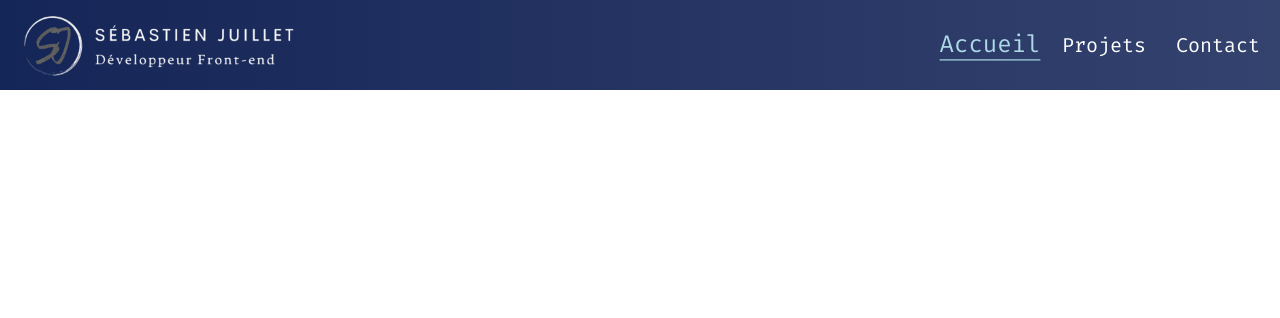
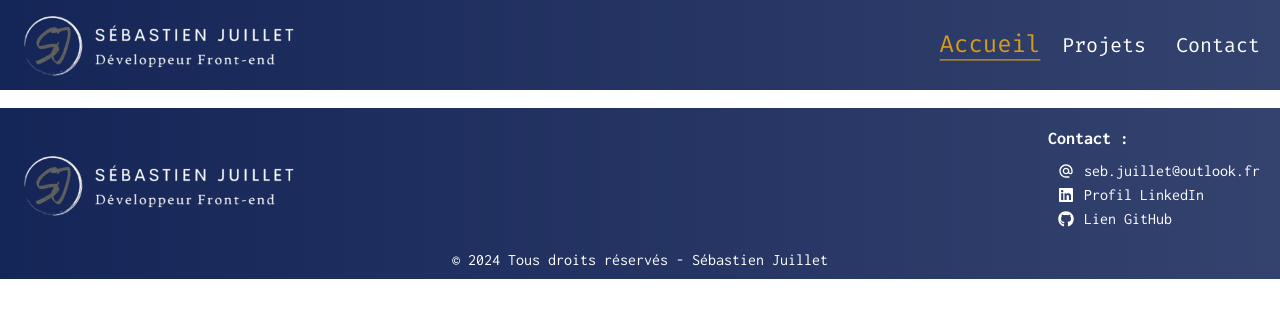
Before and after one commit to Sebi71/portfolio, a React (Vite) app: page / in a window 1280 px wide. Shown: the top 318 px of the page. Built offline with nearby package versions, Linux system fonts and the light colour scheme.

Commit message:
add component footer

```diff
--- a/index.html
+++ b/index.html
@@ -7,7 +7,7 @@
     <meta name="viewport" content="width=device-width, initial-scale=1.0" />
     <link rel="preconnect" href="https://fonts.googleapis.com">
     <link rel="preconnect" href="https://fonts.gstatic.com" crossorigin>
-    <link href="https://fonts.googleapis.com/css2?family=Fira+Code:wght@300..700&display=swap" rel="stylesheet">
+    <!-- <link href="https://fonts.googleapis.com/css2?family=Fira+Code:wght@300..700&display=swap" rel="stylesheet"> -->
   </head>
   <body>
     <div id="root"></div>
--- a/package.json
+++ b/package.json
@@ -12,6 +12,7 @@
   "dependencies": {
     "react": "^18.2.0",
     "react-dom": "^18.2.0",
+    "react-icons": "^5.2.1",
     "react-router-dom": "^6.23.1"
   },
   "devDependencies": {
--- a/src/assets/styles/base/_typography.scss
+++ b/src/assets/styles/base/_typography.scss
@@ -1,4 +1,12 @@
-* {
-    color: #fff;
-    text-decoration: none;
+body {
+    font-family: $font-text;
 }
+
+.links {
+    font-family: $font-navBar;
+}
+
+footer {
+    font-family: $font-footer;
+    font-weight: normal;
+}
--- a/src/assets/styles/base/_variables.scss
+++ b/src/assets/styles/base/_variables.scss
@@ -1,3 +1,8 @@
+@import url('https://fonts.googleapis.com/css2?family=Fira+Code:wght@300..700&family=Inconsolata:wght@200..900&display=swap');
 
 $font-navBar:"Fira Code", monospace;
 $font-text: "montserrat";
+$font-footer: "Inconsolata", monospace;
+
+$color-text: #fff;
+$color-secondary: #d59b1d;
--- a/src/assets/styles/index.scss
+++ b/src/assets/styles/index.scss
@@ -1 +1,6 @@
-@import "base/normalize", "base/typography";
+@import "base/normalize", "base/variables", "base/typography";
+
+* {
+    color: $color-text;
+    text-decoration: none;
+}
--- /dev/null
+++ b/src/components/Footer/index.jsx
@@ -0,0 +1,37 @@
+import logo from "../../assets/images/logo.webp"
+import { MdAlternateEmail } from "react-icons/md";
+import { FaLinkedin } from "react-icons/fa";
+import { FaGithub } from "react-icons/fa";
+import "./index.scss"
+
+export default function Footer() {
+  return (
+    <footer className="footer">
+        <div className="main-container">
+            <div className="container-logo">
+                <img
+                    className="logo"
+                    src={logo}
+                    alt="logo du site de sébastien juillet" />
+            </div>
+            <div>
+                <h3 id="contact">Contact :</h3>
+                <ul className="list-footer">
+                    <li className="link-footer">
+                        <MdAlternateEmail />
+                        <a href="mailto:seb.juillet@outlook.fr">seb.juillet@outlook.fr</a>
+                    </li>
+                    <li className="link-footer">
+                        <FaLinkedin />
+                        <a href="https://www.linkedin.com/in/sébastien-juillet-327a17a7" target="_blank" rel="noreferrer"> Profil LinkedIn</a></li>
+                    <li className="link-footer">
+                        <FaGithub />
+                        <a href="https://github.com/Sebi71" target="_blank" rel="noreferrer">Lien GitHub</a>
+                        </li>
+                </ul>
+            </div>
+        </div>
+        <span className="copyright">© 2024 Tous droits réservés - Sébastien Juillet</span>
+    </footer>
+  )
+}
--- /dev/null
+++ b/src/components/Footer/index.scss
@@ -0,0 +1,69 @@
+.footer {
+    background: linear-gradient(90deg, #142557 0%, #34426e 100%);
+    padding: 10px 5px;
+
+    @media (min-width: 768px){
+        padding: 10px 20px;
+    }
+
+    .main-container {
+        display: flex;
+        flex-direction: column;
+
+        @media (min-width: 768px){
+            flex-direction: row;
+            justify-content: space-between;
+        }
+
+        .container-logo {
+            display: flex;
+            justify-content: center;
+
+            .logo {
+                width: 40%;
+                margin: auto 0;
+
+                @media (min-width: 768px){
+                    width: 279px;
+                }
+            }
+        }
+
+        #contact {
+            margin: 10px 0;
+            font-size: 14px;
+
+            @media (min-width: 768px){
+                font-size: 18px;
+            }
+        }
+
+        .list-footer {
+            list-style-type: none;
+            line-height: 1.5;
+            padding-left: 10px;
+            margin: 0 0 20px 0;
+            font-size: 12px;
+
+            @media (min-width: 768px){
+                font-size: 16px;
+            }
+
+            .link-footer {
+                display: flex;
+                align-items: center;
+                gap: 10px;
+            }
+        }
+    }
+
+    .copyright {
+        display: flex;
+        justify-content: center;
+        font-size: 10px;
+
+        @media (min-width: 768px){
+            font-size: 16px;;
+        }
+    }
+}
--- a/src/components/NavBar/index.jsx
+++ b/src/components/NavBar/index.jsx
@@ -1,4 +1,4 @@
-import { NavLink, Link } from "react-router-dom"
+import { NavLink } from "react-router-dom"
 import logo from "../../assets/images/logo.webp"
 import "./index.scss"
 
@@ -20,7 +20,7 @@ export default function NavBar() {
                 to="/projects">
                     Projets
             </NavLink>
-            <Link to="contact">Contact</Link>
+            <a href="#contact">Contact</a>
         </div>
     </nav>
   )
--- a/src/components/NavBar/index.scss
+++ b/src/components/NavBar/index.scss
@@ -1,6 +1,12 @@
 @import "../../assets/styles/base/variables.scss";
 
 .nav {
+    // position: fixed;
+    // top: 0;
+    // left: 0;
+    // width: 100%;
+    // box-sizing: border-box;
+    // z-index: 100;
     background: linear-gradient(90deg, #142557 0%, #34426e 100%);;
     display: flex;
     justify-content: space-between;
@@ -20,10 +26,9 @@
 
     .links {
         display: flex;
-        gap: 10px;
+        gap: 5px;
         align-items: center;
-        font-size: 12px;
-        font-family: $font-navBar;
+        font-size: 14px;
 
         @media (min-width: 768px){
             gap: 30px;
@@ -39,8 +44,11 @@
             border-bottom: 1px solid;
             padding-bottom: 1px;
             cursor: default;
-            color: #ADD8E6;
-            transform: scale(1.2);
+            color: $color-secondary;
+
+            @media (min-width: 768px){
+                transform: scale(1.2);
+            }
         }
     }
 }
--- a/src/pages/Home/index.jsx
+++ b/src/pages/Home/index.jsx
@@ -1,7 +1,12 @@
+import Footer from "../../components/Footer";
 import NavBar from "../../components/NavBar";
 
 export default function Home() {
   return (
-    <NavBar />
+    <>
+        <NavBar />
+        <div>ddddd</div>
+        <Footer />
+    </>
   )
 }
```
Also changed, not shown: 1 other file (tests, documents, lock files or other folders).
